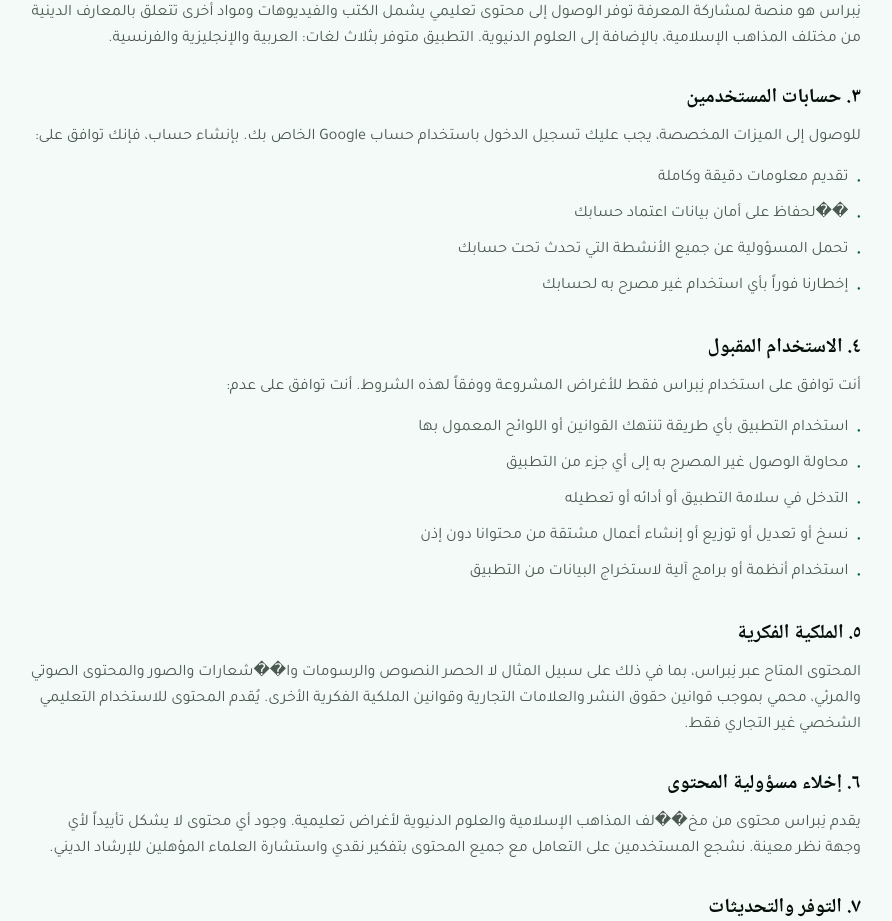
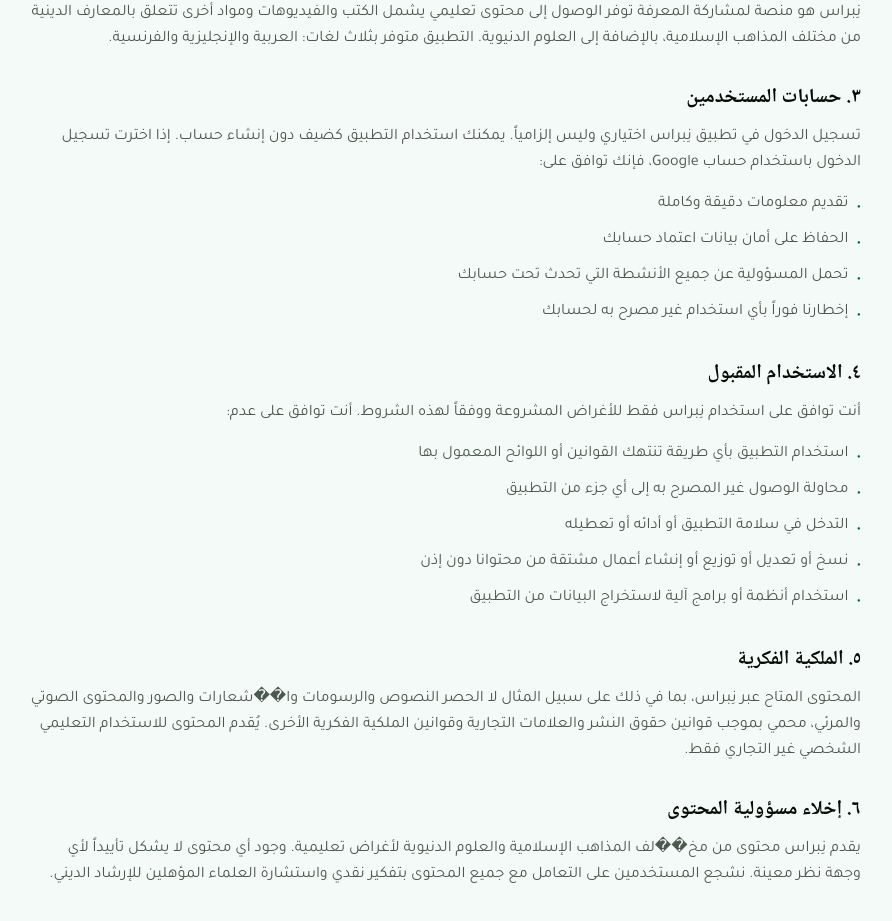
Before and after one commit to mwqwf/nibras-app-website, a Next.js app: page /privacy in a window 1280 px wide. Shown: the part 4716-5637 px from the top of the page, without its empty margins (195-1087 px from the left). Built offline with nearby package versions, Linux system fonts and the light colour scheme.

Commit message:
fix: make login optional in privacy policy
Update privacy policy to clarify optional login.

```diff
--- a/app/privacy/page.tsx
+++ b/app/privacy/page.tsx
@@ -199,13 +199,14 @@ function PrivacyContent() {
           },
           {
             title: "٣. حسابات المستخدمين",
-            content: "للوصول إلى الميزات المخصصة، يجب عليك تسجيل الدخول باستخدام حساب Google الخاص بك. بإنشاء حساب، فإنك توافق على:",
+            content: "تسجيل الدخول في تطبيق نِبراس اختياري وليس إلزامياً. يمكنك استخدام التطبيق كضيف دون إنشاء حساب. إذا اخترت تسجيل الدخول باستخدام حساب Google، فإنك توافق على:",
             items: [
               "تقديم معلومات دقيقة وكاملة",
-              "��لحفاظ على أمان بيانات اعتماد حسابك",
+              "الحفاظ على أمان بيانات اعتماد حسابك",
               "تحمل المسؤولية عن جميع الأنشطة التي تحدث تحت حسابك",
               "إخطارنا فوراً بأي استخدام غير مصرح به لحسابك"
-            ]
+            ],
+            note: "ملاحظة: بعض الميزات مثل حفظ المحتوى والتخصيص قد تتطلب تسجيل الدخول."
           },
           {
             title: "٤. الاستخدام المقبول",
@@ -436,13 +437,14 @@ function PrivacyContent() {
           },
           {
             title: "3. User Accounts",
-            content: "To access personalized features, you must sign in using your Google account. By creating an account, you agree to:",
+            content: "Signing in to the Nibras app is optional and not mandatory. You can use the app as a guest without creating an account. If you choose to sign in using your Google account, you agree to:",
             items: [
               "Provide accurate and complete information",
               "Maintain the security of your account credentials",
               "Be responsible for all activities that occur under your account",
               "Notify us immediately of any unauthorized use of your account"
-            ]
+            ],
+            note: "Note: Some features such as saving content and personalization may require signing in."
           },
           {
             title: "4. Acceptable Use",
@@ -673,13 +675,14 @@ function PrivacyContent() {
           },
           {
             title: "3. Comptes utilisateurs",
-            content: "Pour acceder aux fonctionnalites personnalisees, vous devez vous connecter avec votre compte Google. En creant un compte, vous acceptez de :",
+            content: "La connexion a l'application Nibras est facultative et non obligatoire. Vous pouvez utiliser l'application en tant qu'invite sans creer de compte. Si vous choisissez de vous connecter avec votre compte Google, vous acceptez de :",
             items: [
               "Fournir des informations exactes et completes",
               "Maintenir la securite des identifiants de votre compte",
               "Etre responsable de toutes les activites qui se produisent sous votre compte",
               "Nous informer immediatement de toute utilisation non autorisee de votre compte"
-            ]
+            ],
+            note: "Note : Certaines fonctionnalites telles que l'enregistrement du contenu et la personnalisation peuvent necessiter une connexion."
           },
           {
             title: "4. Utilisation acceptable",
```
